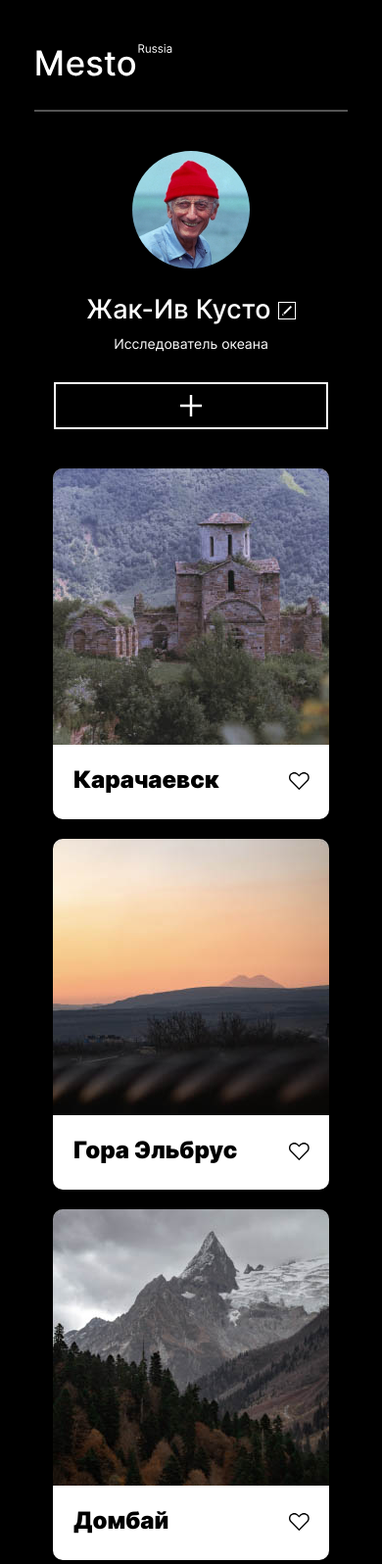
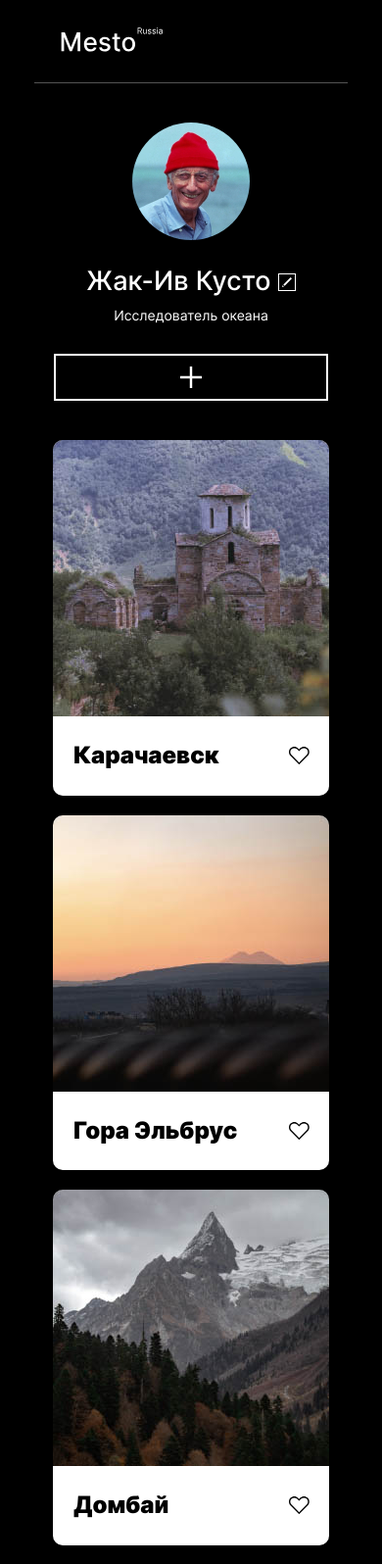
Before and after one commit to StSeb/mesto, a plain HTML site: page index.html in a window 390 px wide. Shown: the top 1596 px of the page at 98% size. Drawn offline with Linux system fonts and the light colour scheme.

Commit message:
review_01

```diff
--- a/blocks/elements/__description/elements__description.css
+++ b/blocks/elements/__description/elements__description.css
@@ -1,5 +1,9 @@
 .elements__description {
   margin: 0;
   padding: 0;
-  position: relative;
+  display: flex;
+  flex-direction: row;
+  background-color: white;
+  border-radius: 0 0 10px 10px;
+  justify-content: space-between;
 }
--- a/blocks/elements/__item/elements__item.css
+++ b/blocks/elements/__item/elements__item.css
@@ -1,5 +1,4 @@
 .element__item {
   margin: 0;
   padding: 0;
-
 }
--- a/blocks/elements/__like/elements__like.css
+++ b/blocks/elements/__like/elements__like.css
@@ -1,12 +1,10 @@
 .elements__like {
-  background-image: url(../../../images/elements/Like.svg);
+  background-image: url('../../../images/elements/Like.svg');
   width: 21px;
   height: 18px;
-  position: absolute;
-  bottom: 30px;
-  right: 20px;
   border: none;
   background-color: white;
+  margin: 31px 20px auto auto;
 }
 
 .elements__like:hover {
--- a/blocks/elements/__title/elements__title.css
+++ b/blocks/elements/__title/elements__title.css
@@ -1,12 +1,11 @@
 .elements__title {
+  max-width: 210px;
   color: #000;
-  padding: 22px 0  25px 21px;
+  padding: 26px 0  26px 21px;
   margin: 0;
   font-size: 24px;
   line-height: 1.2;
   font-weight: 900;
-  background-color: white;
-  border-radius: 0 0 10px 10px;
   overflow: hidden;
   text-overflow: ellipsis;
   white-space: nowrap;
--- a/blocks/elements/elements.css
+++ b/blocks/elements/elements.css
@@ -6,7 +6,7 @@
 @import url('__like/elements__like.css');
 
 .elements {
-  width: 882px;
+  max-width: 882px;
   margin: 47px auto 0;
   padding: 0;
   display: flex;
@@ -14,14 +14,14 @@
 
 @media screen and (max-width: 1100px) {
   .elements {
-    width: 700px;
+    max-width: 700px;
   }
 
 }
 
 @media screen and (max-width: 767px) {
   .elements {
-    width: 320px;
+    max-width: 320px;
     margin: 40px auto 0;
   }
 }
--- a/blocks/footer/footer.css
+++ b/blocks/footer/footer.css
@@ -2,18 +2,18 @@
 
 .footer {
   margin: 66px auto 60px;
-  width: 882px;
+  max-width: 882px;
 }
 
 @media screen and (max-width: 1100px) {
 	.footer {
-    width: 700px;
+    max-width: 700px;
   }
 }
 
 @media screen and (max-width: 767px) {
   .footer {
-    width: 282px;
+    max-width: 282px;
     margin: 48px auto 36px;
   }
 }
--- a/blocks/header/__line/header__line.css
+++ /dev/null
@@ -1,10 +0,0 @@
-.header__line {
-  margin: 40px 0 0;
-  border: 1px solid #545454;;
-}
-
-@media screen and (max-width: 767px) {
-  .header__line {
-    margin: 31px 0 0 0;
-  }
-}
--- a/blocks/header/header.css
+++ b/blocks/header/header.css
@@ -1,29 +1,26 @@
-@import url('__line/header__line.css');
-
 .header {
-  width: 882px;
-  margin: 45px 0 0;
+  max-width: 882px;
+  min-height: 74px;
+  margin: 45px auto 0;
+  border-bottom: 1px solid #545454;;
 }
-
-
 
 @media screen and (max-width: 1100px) {
 	.header {
-    width: 700px;
+    max-width: 700px;
   }
 }
 
 @media screen and (max-width: 767px) {
   .header {
-    width: 320px;
+    max-width: 320px;
+    min-height: 56px;
+    margin: 28px auto 0;
   }
 }
 
-
 @media screen and (max-width: 320px) {
 	.header {
-    width: 100%;
-    margin: 28px 0 0;
-
+    max-width: 100%;
   }
 }
--- a/blocks/logo/logo.css
+++ b/blocks/logo/logo.css
@@ -1,19 +1,14 @@
 .logo {
-  width: 142px;
-  height: 33px;
+  max-width: 142px;
+  min-height: 33px;
 }
 
 
 @media screen and (max-width: 767px) {
 	.logo {
+    max-width: 104px;
+    min-height: 24px;
+    margin: 0 auto 0 27px;
 
   }
 }
-
-@media screen and (max-width: 320px) {
-	.logo {
-    width: 104px;
-    height: 24px;
-    margin: 0 auto 0 27px;
-  }
-}
--- a/blocks/page/page.css
+++ b/blocks/page/page.css
@@ -2,10 +2,10 @@
   background: #000;
   font-family: 'Inter', sans-serif;
   color: white;
-  display: flex;
+  /* display: flex;
   flex-direction: column;
   justify-content: center;
-  align-items: center;
+  align-items: center; */
   max-width: 1280px;
   margin: 0 auto;
   -webkit-font-smoothing: antialiased;
--- a/blocks/profile/__info/profile__info.css
+++ b/blocks/profile/__info/profile__info.css
@@ -2,9 +2,3 @@
   margin: 0;
   padding: 0;
 }
-
-@media screen and (max-width: 1279px) {
-	.profile__info {
-
-  }
-}
--- a/blocks/profile/profile.css
+++ b/blocks/profile/profile.css
@@ -8,8 +8,8 @@
 
 
 .profile {
-  width: 882px;
-  margin: 40px 0 0;
+  max-width: 882px;
+  margin: 40px auto 0;
   display: flex;
   flex-direction: row;
 }
@@ -24,7 +24,7 @@
 
 @media screen and (max-width: 767px) {
   .profile {
-    width: 320px;
+    max-width: 320px;
     flex-direction: column;
     align-items: center;
   }
--- a/index.html
+++ b/index.html
@@ -12,9 +12,7 @@
 
   <header class="header">
     <img class="logo" src="images/logo/logo.svg" alt="Логотип проекта">
-    <hr class="header__line">
   </header>
-
 
   <main class="content">
 
@@ -49,9 +47,9 @@
           src="images/elements/01_Kara4aevsk.jpg"
           alt="Древняя церковь">
           <div class="elements__description">
-              <p class="elements__title">
+              <h3 class="elements__title">
                 Карачаевск
-              </p>
+              </h3>
               <button class="elements__like" type="button"></button>
           </div>
         </li>
@@ -63,9 +61,9 @@
           src="images/elements/02_Elbrus.jpg"
           alt="Горы на закате">
           <div class="elements__description">
-              <p class="elements__title">
+              <h3 class="elements__title">
                 Гора Эльбрус
-              </p>
+              </h3>
               <button class="elements__like" type="button"></button>
           </div>
         </li>
@@ -77,9 +75,9 @@
           src="images/elements/03_Dombay.jpg"
           alt="Скалистые вершины гор">
           <div class="elements__description">
-              <p class="elements__title">
+              <h3 class="elements__title">
                 Домбай
-              </p>
+              </h3>
               <button class="elements__like" type="button"></button>
           </div>
         </li>
@@ -91,9 +89,9 @@
           src="images/elements/04_Krasnodar.jpg"
           alt="Открытый кинотеатр в парке Галицкого">
           <div class="elements__description">
-              <p class="elements__title">
+              <h3 class="elements__title">
                 Краснодар
-              </p>
+              </h3>
               <button class="elements__like" type="button"></button>
           </div>
         </li>
@@ -105,9 +103,9 @@
           src="images/elements/05_Tula.jpg"
           alt="Тульский Кремль зимой">
           <div class="elements__description">
-              <p class="elements__title">
+              <h3 class="elements__title">
                 Тула
-              </p>
+              </h3>
               <button class="elements__like" type="button"></button>
           </div>
         </li>
@@ -119,9 +117,9 @@
           src="images/elements/06_Finsky_zaliv.jpg"
           alt="Валуны на берегу в белую ночь">
           <div class="elements__description">
-              <p class="elements__title">
+              <h3 class="elements__title">
                 Финский залив
-              </p>
+              </h3>
               <button class="elements__like" type="button"></button>
           </div>
         </li>
@@ -141,7 +139,7 @@
   <div class="popup">
     <div class="popup__container">
       <h3 class="popup__title">Редактировать профиль</h3>
-      <form action="" class="popup__form">
+      <form class="popup__form">
         <input class="popup__field popup__field_name"
         type="text" name="username" value="Жак-Ив Кусто">
         <input class="popup__field popup__field_description"
--- a/scripts/index.js
+++ b/scripts/index.js
@@ -1,6 +1,11 @@
 const popup = document.querySelector('.popup');
 const profileEditButton = document.querySelector('.profile__edit-button');
 const popupExitButton = popup.querySelector('.popup__exit-button');
+const formElement = document.querySelector('.popup__form');
+const popupFieldName = popup.querySelector('.popup__field_name');
+const popupFieldDescription = popup.querySelector('.popup__field_description');
+const profileName = document.querySelector('.profile__name');
+const profileDescription = document.querySelector('.profile__description');
 
 const popupToggle = function() {
   popup.classList.toggle('popup_opened');
@@ -8,13 +13,6 @@ const popupToggle = function() {
 
 profileEditButton.addEventListener('click', popupToggle);
 popupExitButton.addEventListener('click', popupToggle);
-
-const formElement = document.querySelector('.popup__form');
-
-const popupFieldName = popup.querySelector('.popup__field_name');
-const popupFieldDescription = popup.querySelector('.popup__field_description');
-const profileName = document.querySelector('.profile__name');
-const profileDescription = document.querySelector('.profile__description');
 
 function formSubmitHandler (evt) {
   evt.preventDefault();
@@ -24,9 +22,3 @@ function formSubmitHandler (evt) {
 }
 
 formElement.addEventListener('submit', formSubmitHandler);
-
-// let profileNameFontSize = profileName.style.fontSize;
-
-// if (profileName.length > 15) {
-//   profileName.style.fontSize = profileNameFontSize - 10;
-// }
```
